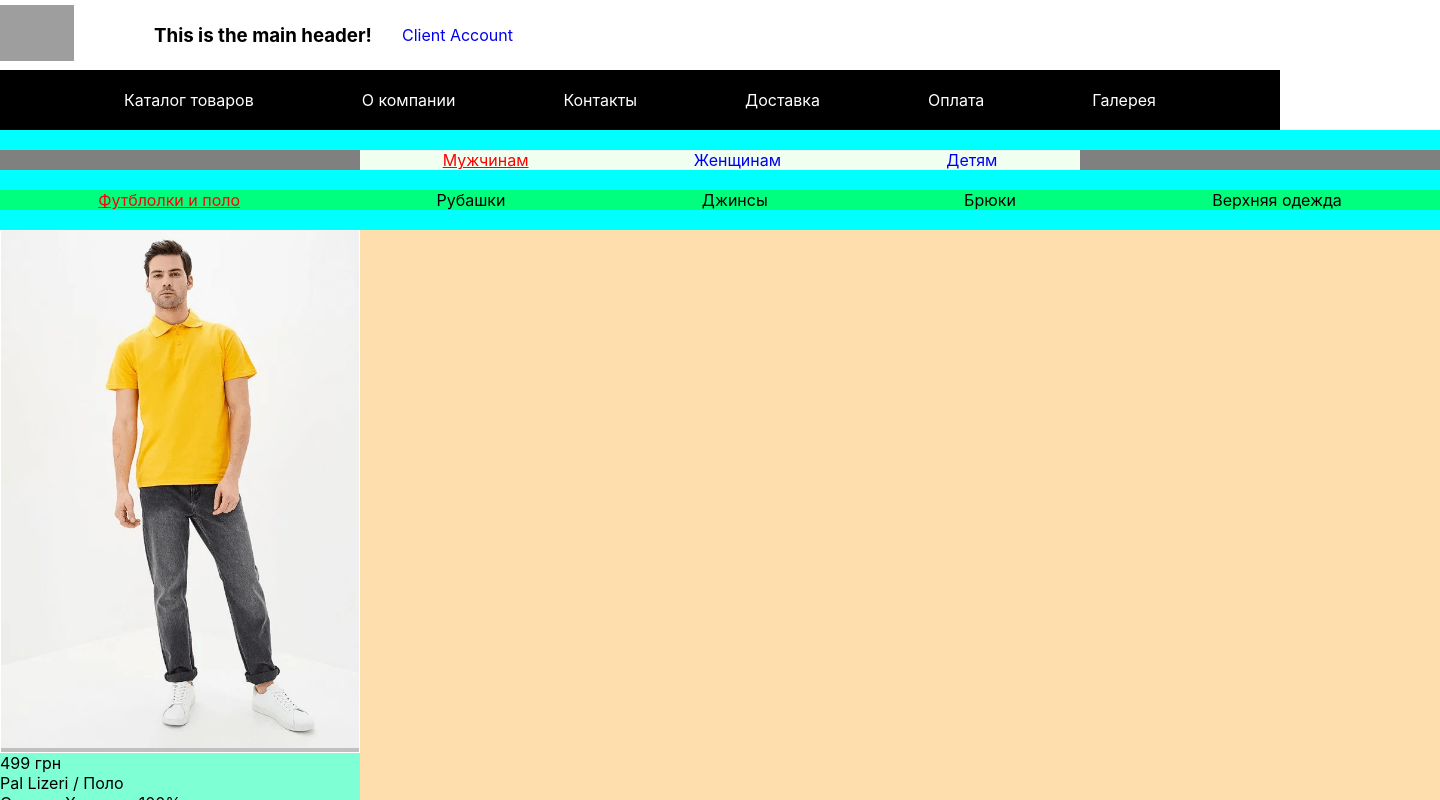
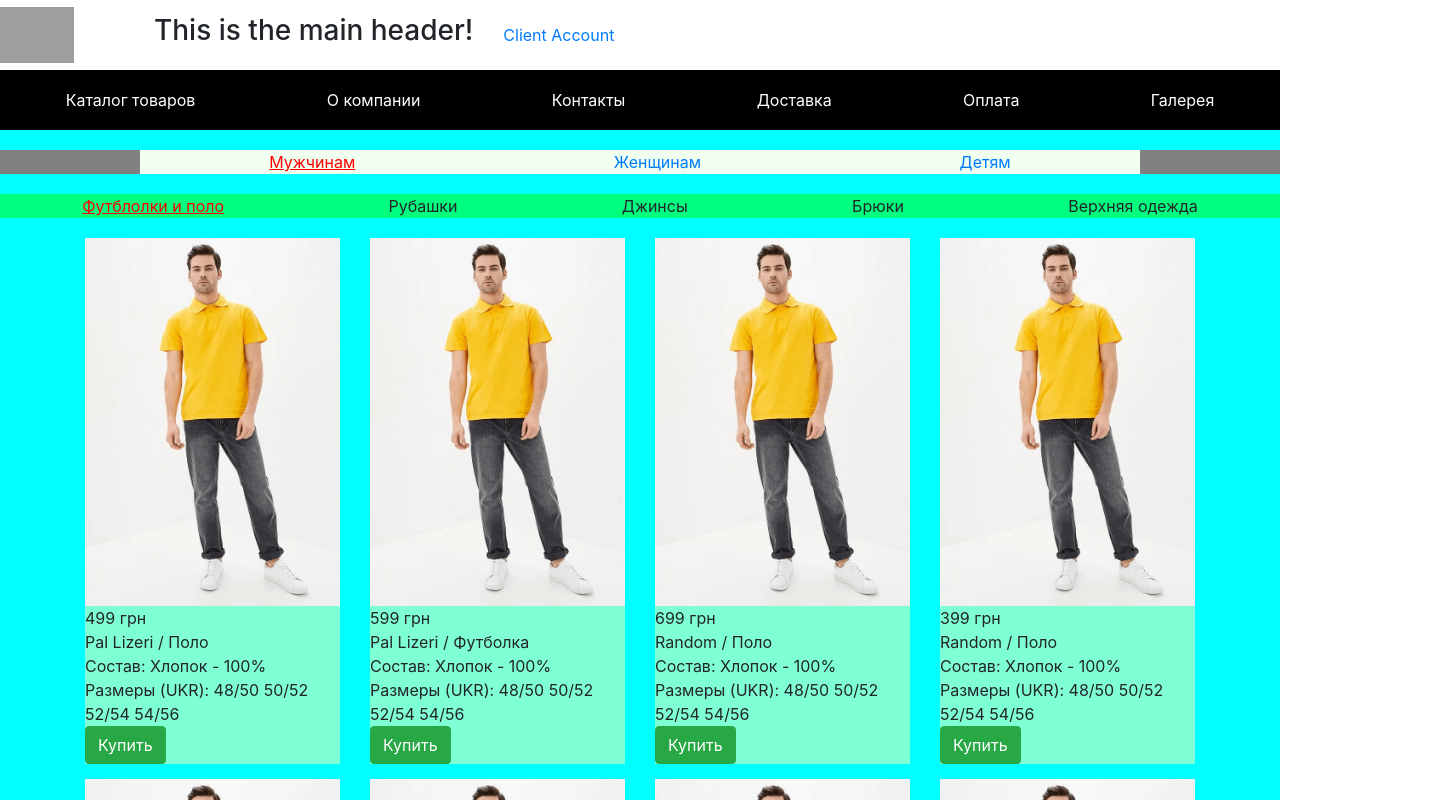
Before and after one commit to pashynskyi/demo-hp-store, a React (Create React App) app in the folder react-online-store/: page /men-home/t-shirt in a window 1280 px wide. Shown: the top 800 px of the page, 1440 px wide, since content can reach past the window. Built offline with nearby package versions, Linux system fonts and the light colour scheme; grey boxes are pictures that could not be loaded.

Commit message:
install react-bootstrap and update MenTShirs file

```diff
--- a/react-online-store/src/App.css
+++ b/react-online-store/src/App.css
@@ -1,5 +1,6 @@
 .app-wrapper-content {
-  width: 1440px;
+  width: 100%;
+  max-width: 1440px;
   height: 100%;
   min-height: 1140px;
   margin: 0 auto;
--- a/react-online-store/src/components/Header/MainHeader/MainHeader.module.css
+++ b/react-online-store/src/components/Header/MainHeader/MainHeader.module.css
@@ -1,6 +1,7 @@
 .mainHeader {
   height: 70px;
-  width: 1440px;
+  width: 100%;
+  max-width: 1440px;
   background: white;
   margin: 0 auto;
   display: flex;
--- a/react-online-store/src/components/Header/NavHeader/DropDownMenu/DropDownMenu.module.css
+++ b/react-online-store/src/components/Header/NavHeader/DropDownMenu/DropDownMenu.module.css
@@ -12,6 +12,7 @@
 
 .dropDownMenu:hover ul {
   display: block;
+  z-index: 5;
 }
 
 .dropDownMenu ul li {
--- a/react-online-store/src/components/Header/NavHeader/NavHeader.module.css
+++ b/react-online-store/src/components/Header/NavHeader/NavHeader.module.css
@@ -6,7 +6,8 @@
 
 .menuHeader {
   height: 100%;
-  width: 1140px;
+  width: 100%;
+  max-width: 1440px;
   margin: 0 auto;
   display: flex;
   justify-content: space-around;
--- a/react-online-store/src/components/MenHome/PortalList/PortalList.module.css
+++ b/react-online-store/src/components/MenHome/PortalList/PortalList.module.css
@@ -3,7 +3,8 @@
 }
 
 .portalList {
-  width: 50%;
+  width: 100%;
+  max-width: 1000px;
   margin: 0 auto;
   display: flex;
   justify-content: space-around;
--- a/react-online-store/src/components/MenTShirts/MenTShirtProduct/MenTShirtProduct.js
+++ b/react-online-store/src/components/MenTShirts/MenTShirtProduct/MenTShirtProduct.js
@@ -1,12 +1,12 @@
 import React from "react";
 import styles from "./MenTShirtProduct.module.css"
 import man_photo_01 from "../../../assets/images/manTShirt_01_1.png";
+import Button from 'react-bootstrap/Button'
+
 
 
 const MenTShirtProduct = (props) => {
   return (
-    <div className={styles.productsCatalog}>
-      <div сlassName={styles.itemRow}>
         <div className={styles.item}>
           <div className={styles.containerPhoto}>
             <img className={styles.productPhoto} src={man_photo_01} alt="" />
@@ -22,12 +22,10 @@ const MenTShirtProduct = (props) => {
               <span> {props.sizes.size4}</span>
             </div>
             <div>
-
+            <Button variant="success">Купить</Button>{' '}
             </div>
           </div>
         </div>
-      </div>
-    </div>
   );
 }
 
--- a/react-online-store/src/components/MenTShirts/MenTShirtProduct/MenTShirtProduct.module.css
+++ b/react-online-store/src/components/MenTShirts/MenTShirtProduct/MenTShirtProduct.module.css
@@ -1,18 +1,5 @@
-/* .itemRow {
-    display: flex;
-} */
-
-.productsCatalog {
-    background: navajowhite;
-}
-
 .item {
-    width: 25%;
-    background: silver;
-}
-
-.containerPhoto {
-    border: 1px solid white;
+margin-bottom: 15px;
 }
 
 .productPhoto {
--- a/react-online-store/src/components/MenTShirts/MenTShirts.js
+++ b/react-online-store/src/components/MenTShirts/MenTShirts.js
@@ -3,10 +3,13 @@ import styles from "./MenTShirts.module.css";
 import PortalList from "../MenHome/PortalList/PortalList";
 import PortalMenTypes from "../MenHome/PortalMenTypes/PortalMenTypes";
 import MenTShirtProduct from "./MenTShirtProduct/MenTShirtProduct";
+import { Container, Row, Col} from 'react-bootstrap';
+
 
 const MenTSirts = (props) => {
     let state = props.products;
     let productElements = state.map((p) => (
+        <Col xs="12" sm="6" md="4" lg="3" xl="3">
         <MenTShirtProduct
             key={p.id}
             id={p.id}
@@ -16,13 +19,17 @@ const MenTSirts = (props) => {
             type={p.type}
             material={p.material}
             sizes={p.sizes}
-        />
+        /></Col>
     ));
     return (
         <section>
             <PortalList />
             <PortalMenTypes />
+            <Container>
+                <Row>
                    {productElements}
+                </Row>
+            </Container>
         </section>
     );
 }
--- a/react-online-store/src/index.js
+++ b/react-online-store/src/index.js
@@ -6,6 +6,7 @@ import ReactDOM from 'react-dom';
 import App from './App';
 import { BrowserRouter } from 'react-router-dom';
 import { Provider } from 'react-redux';
+import 'bootstrap/dist/css/bootstrap.min.css';
 
 ReactDOM.render(
   <React.StrictMode>
```
Lines whose indentation alone changed are shown as unchanged.
